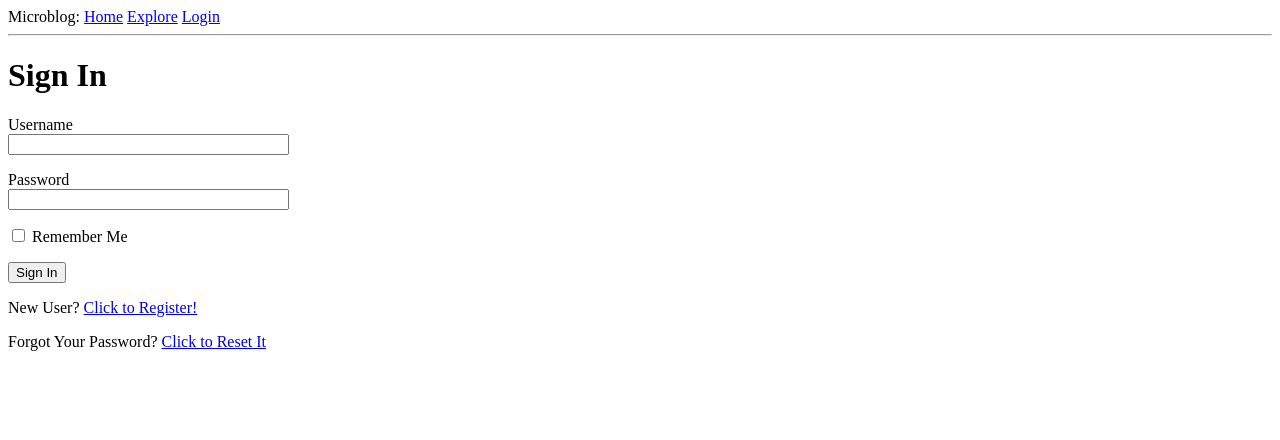
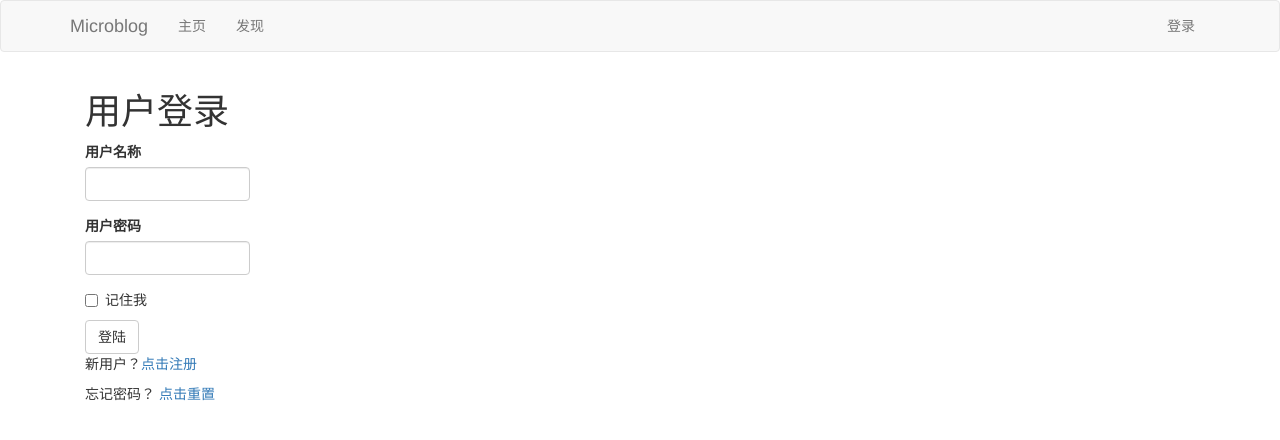
Before and after one commit to ChiandEruda/microblog, a Flask app: page /login in a window 1280 px wide. Shown: the top 440 px of the page. Run offline with Flask 2, Linux system fonts and the light colour scheme; some libraries are stand-ins or nearby versions.

Commit message:
第十一章：美化

```diff
--- a/app/__init__.py
+++ b/app/__init__.py
@@ -6,6 +6,7 @@ import logging
 from logging.handlers import RotatingFileHandler
 import os
 from flask_mail import Mail
+from flask_bootstrap import Bootstrap
 
 from config import Config
 
@@ -18,6 +19,7 @@ migrate = Migrate(app, db)
 login = LoginManager(app)
 login.login_view = 'login'
 mail = Mail(app)
+bootstrap = Bootstrap(app)
 
 
 if not app.debug:
--- a/app/forms.py
+++ b/app/forms.py
@@ -13,18 +13,18 @@ from wtforms.validators import Length
 from app.models import User
 
 class LoginForm(FlaskForm):
-    username = StringField('Username', validators=[DataRequired()])
-    password = PasswordField('Password', validators=[DataRequired()])
-    remember_me = BooleanField('Remember Me')
-    submit = SubmitField('Sign In')
+    username = StringField('用户名称', validators=[DataRequired(message='用户名称不能为空')])
+    password = PasswordField('用户密码', validators=[DataRequired(message='用户密码不能为空')])
+    remember_me = BooleanField('记住我')
+    submit = SubmitField('登陆')
 
 class RegistrationForm(FlaskForm):
-    username = StringField('Username', validators=[DataRequired()])
-    email = StringField('Email', validators=[DataRequired(), Email()])
-    password = PasswordField('Password', validators=[DataRequired()])
+    username = StringField('用户名称', validators=[DataRequired(message='用户信息不能为空')])
+    email = StringField('注册邮箱', validators=[DataRequired(message='注册邮箱不能为空'), Email()])
+    password = PasswordField('用户密码', validators=[DataRequired(message='用户密码不能为空')])
     password2 = PasswordField(
-        'Repeat Password', validators=[DataRequired(), EqualTo('password')])
-    submit = SubmitField('Register')
+        '确认密码', validators=[DataRequired(message='确认密码不能为空'), EqualTo('password')])
+    submit = SubmitField('注册')
 
     # 当添加任何匹配模式 validate_ <field_name> 的方法时
     # WTForms 将这些方法作为自定义验证器
@@ -54,19 +54,19 @@ class EditProfileForm(FlaskForm):
         if username.data != self.original_username:
             user = User.query.filter_by(username=self.username.data).first()
             if user is not None:
-                raise ValidationError('Please use a different username.')
+                raise ValidationError('此用户名无法使用.')
 
 class PostForm(FlaskForm):
-    post = TextAreaField('Say something', validators=[
+    post = TextAreaField('说点什么', validators=[
         DataRequired(), Length(min=1, max=140)])
-    submit = SubmitField('Submit')
+    submit = SubmitField('发布')
 
 class ResetPasswordRequestForm(FlaskForm):
-    email = StringField('Email', validators=[DataRequired(), Email()])
-    submit = SubmitField('Request Password Reset')
+    email = StringField('Email', validators=[DataRequired(message='邮箱不能为空'), Email()])
+    submit = SubmitField('发起重置')
 
 class ResetPasswordForm(FlaskForm):
-    password = PasswordField('Password', validators=[DataRequired()])
+    password = PasswordField('重置密码', validators=[DataRequired(message='重置密码不能为空')])
     password2 = PasswordField(
-        'Repeat Password', validators=[DataRequired(), EqualTo('password')])
-    submit = SubmitField('Request Password Reset')
+        '确认密码', validators=[DataRequired(message='确认密码不能为空'), EqualTo('password')])
+    submit = SubmitField('确定重置')
--- a/app/templates/404.html
+++ b/app/templates/404.html
@@ -1,6 +1,6 @@
 {% extends "base.html" %}
 
-{% block content %}
-    <h1>File Not Found</h1>
-    <p><a href="{{ url_for('index') }}">Back</a></p>
+{% block app_content %}
+    <h1>404 Not Found</h1>
+    <p><a href="{{ url_for('index') }}">返回</a></p>
 {% endblock %}
--- a/app/templates/500.html
+++ b/app/templates/500.html
@@ -1,6 +1,6 @@
 {% extends "base.html" %}
 
-{% block content %}
+{% block app_content %}
     <h1>An unexpected error has occurred</h1>
     <p>The administrator has been notified. Sorry for the inconvenience!</p>
     <p><a href="{{ url_for('index') }}">Back</a></p>
--- a/app/templates/base.html
+++ b/app/templates/base.html
@@ -1,33 +1,50 @@
-<html>
-  <head>
-      {% if title %}
-      <title>{{ title }} - microblog</title>
+{% extends 'bootstrap/base.html' %}
+
+{% block title %}
+    {% if title %}{{ title }} - Microblog{% else %}Welcome to Microblog{% endif %}
+{% endblock %}
+
+{% block navbar %}
+    <nav class="navbar navbar-default">
+        <div class="container">
+            <div class="navbar-header">
+                <button type="button" class="navbar-toggle collapsed" data-toggle="collapse" data-target="#bs-example-navbar-collapse-1" aria-expanded="false">
+                    <span class="sr-only">Toggle navigation</span>
+                    <span class="icon-bar"></span>
+                    <span class="icon-bar"></span>
+                    <span class="icon-bar"></span>
+                </button>
+                <a class="navbar-brand" href="{{ url_for('index') }}">Microblog</a>
+            </div>
+            <div class="collapse navbar-collapse" id="bs-example-navbar-collapse-1">
+                <ul class="nav navbar-nav">
+                    <li><a href="{{ url_for('index') }}">主页</a></li>
+                    <li><a href="{{ url_for('explore') }}">发现</a></li>
+                </ul>
+                <ul class="nav navbar-nav navbar-right">
+                    {% if current_user.is_anonymous %}
+                    <li><a href="{{ url_for('login') }}">登录</a></li>
                     {% else %}
-      <title>microblog</title>
+                    <li><a href="{{ url_for('user', username=current_user.username) }}">个人</a></li>
+                    <li><a href="{{ url_for('logout') }}">登出</a></li>
                     {% endif %}
-  </head>
-  <body>
-    <div>
-    Microblog:
-    <a href="{{ url_for('index') }}">Home</a>
-    <a href="{{ url_for('explore') }}">Explore</a>
-    {% if current_user.is_anonymous %}
-    <a href="{{ url_for('login') }}">Login</a>
-    {% else %}
-    <a href="{{ url_for('user', username=current_user.username) }}">Profile</a>
-    <a href="{{ url_for('logout') }}">Logout</a>
-    {% endif %}
+                </ul>
             </div>
-      <hr>
+        </div>
+    </nav>
+{% endblock %}
+
+{% block content %}
+    <div class="container">
         {% with messages = get_flashed_messages() %}
         {% if messages %}
-      <ul>
             {% for message in messages %}
-          <li>{{ message }}</li>
+            <div class="alert alert-info" role="alert">{{ message }}</div>
             {% endfor %}
-      </ul>
         {% endif %}
         {% endwith %}
-      {% block content %}{% endblock %}
-  </body>
-</html>
+
+        {# application content needs to be provided in the app_content block #}
+        {% block app_content %}{% endblock %}
+    </div>
+{% endblock %}
--- a/app/templates/edit_profile.html
+++ b/app/templates/edit_profile.html
@@ -1,6 +1,6 @@
 {% extends "base.html" %}
 
-{% block content %}
+{% block app_content %}
     <h1>Edit Profile</h1>
     <form action="" method="post">
         {{ form.hidden_tag() }}
--- a/app/templates/login.html
+++ b/app/templates/login.html
@@ -1,29 +1,20 @@
 {% extends "base.html" %}
+{% import 'bootstrap/wtf.html' as wtf %}
 
-{% block content %}
-    <h1>Sign In</h1>
-    <form action="" method="post" novalidate>
-        {{ form.hidden_tag() }}
-        <p>
-            {{ form.username.label }}<br>
-            {{ form.username(size=32) }}<br>
-            {% for error in form.username.errors %}
-            <span style="color: red;">[{{ error }}]</span>
-            {% endfor %}
-        </p>
-        <p>
-            {{ form.password.label }}<br>
-            {{ form.password(size=32) }}<br>
-            {% for error in form.password.errors %}
-            <span style="color: red;">[{{ error }}]</span>
-            {% endfor %}
-        </p>
-        <p>{{ form.remember_me() }} {{ form.remember_me.label }}</p>
-        <p>{{ form.submit() }}</p>
-    </form>
-    <p>New User? <a href="{{ url_for('register') }}">Click to Register!</a></p>
-    <p>
-        Forgot Your Password?
-        <a href="{{ url_for('reset_password_request') }}">Click to Reset It</a>
-    </p>
+{% block app_content %}
+    <div class='container'>
+        <div class="row">
+            <div class="col-md-2">
+                <h1>用户登录</h1>
+                {% if form %}
+                {{ wtf.quick_form(form) }}
+                {% endif %}
+                <p>新用户？<a href="{{ url_for('register') }}">点击注册</a></p>
+                <p>
+                    忘记密码？
+                    <a href="{{ url_for('reset_password_request') }}">点击重置</a>
+                </p>
+            </div>
+        </div>
+    </div>
 {% endblock %}
--- a/config.py
+++ b/config.py
@@ -24,4 +24,4 @@ class Config(object):
     # MAIL_PASSWORD = 'xxxx'
     ADMINS = ['g549141930@gmail.com']
 
-    POSTS_PER_PAGE = 25
+    POSTS_PER_PAGE = 5
```
Also changed, not shown: app/templates/_post.html (+10 -5 lines), app/templates/index.html (+29 -22 lines), app/templates/register.html (+8 -34 lines), app/templates/reset_password.html (+12 -20 lines), app/templates/reset_password_request.html (+12 -13 lines), app/templates/user.html (+9 -9 lines), app.db. Lines whose indentation alone changed are shown as unchanged.
